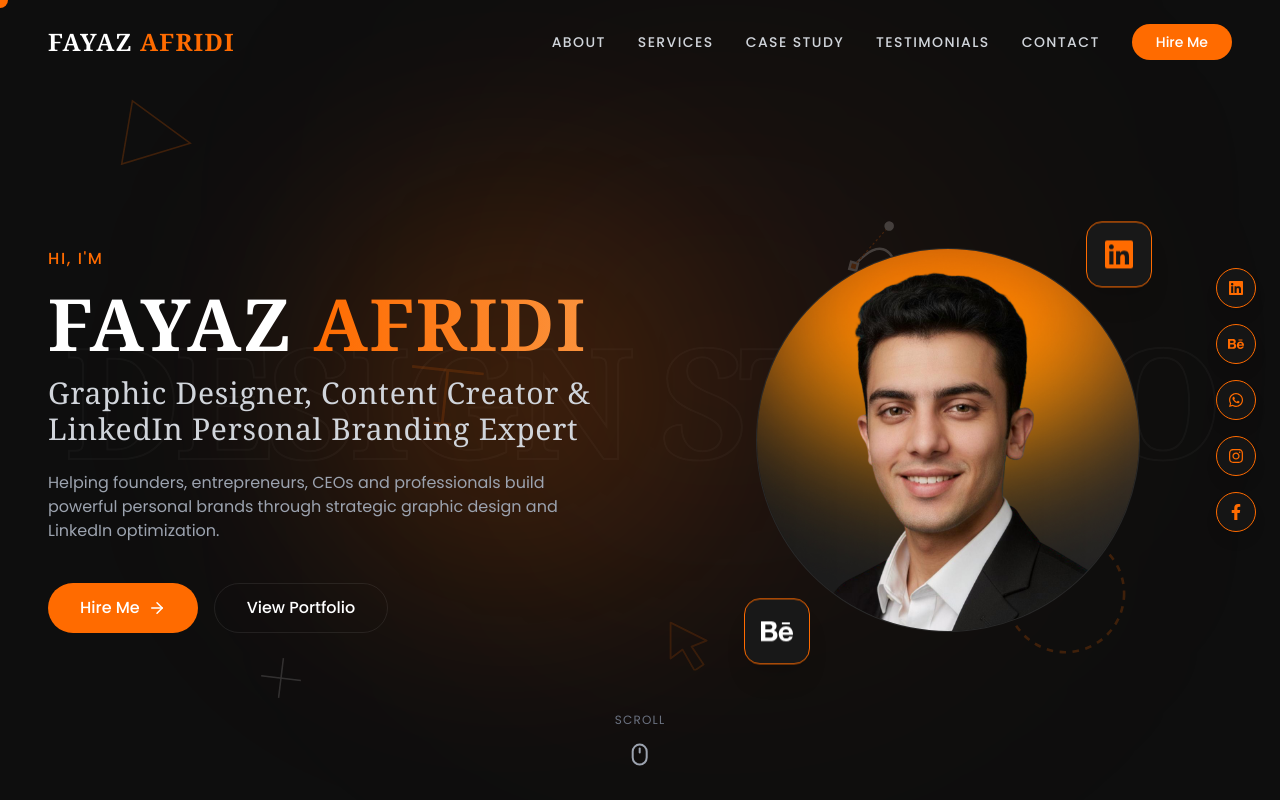
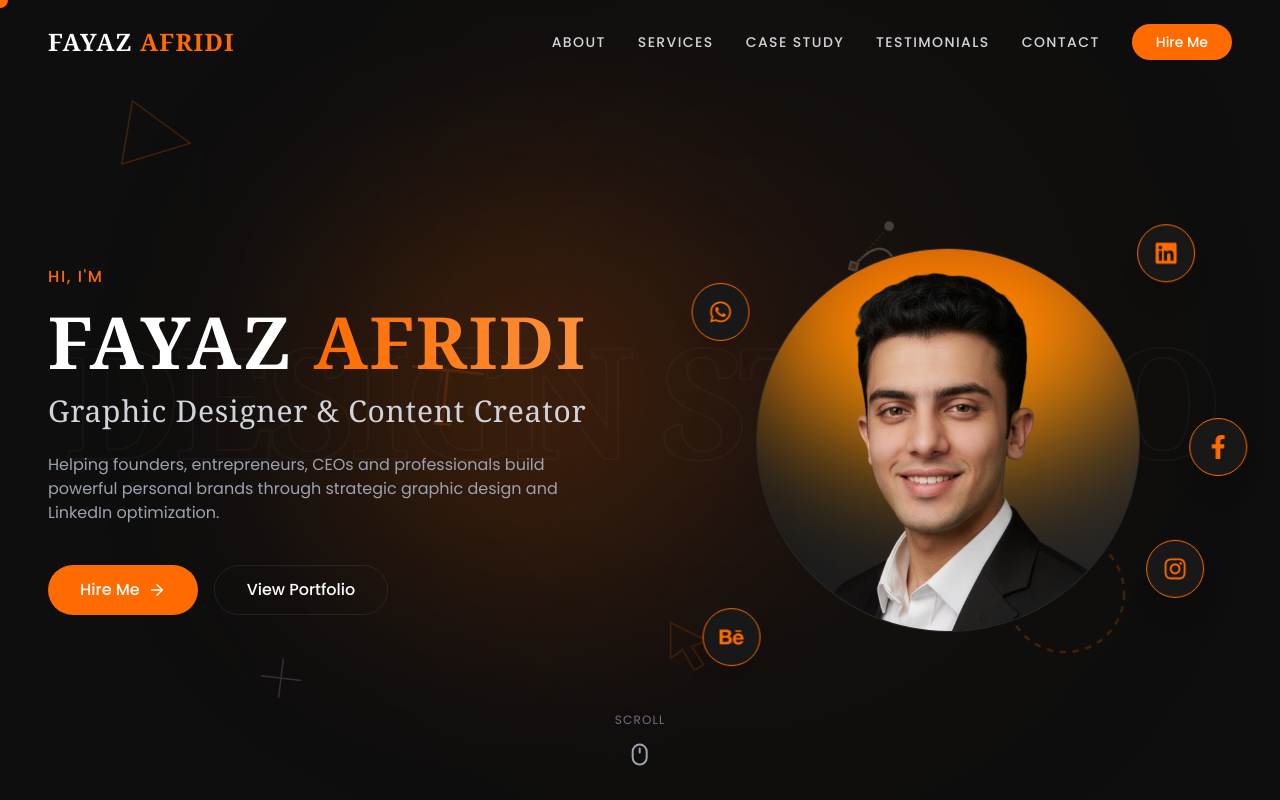
Before and after one commit to isamadafridi/fayaz-portfolio, a React (Vite) app: page / in a window 1280 px wide. Shown: the top 800 px of the page. Built offline with nearby package versions, Linux system fonts and the light colour scheme.

Commit message:
social media icon fixing

```diff
--- a/src/components/sections/Hero.tsx
+++ b/src/components/sections/Hero.tsx
@@ -40,8 +40,8 @@ const Hero = () => {
               FAYAZ <span className="text-transparent bg-clip-text bg-gradient-to-r from-primary to-orange-400">AFRIDI</span>
             </h1>
             <h2 className="text-xl md:text-3xl text-gray-300 font-medium mb-6">
-              Graphic Designer, Content Creator & <br className="hidden md:block" />
-              LinkedIn Personal Branding Expert
+              Graphic Designer & Content Creator <br className="hidden md:block" />
+              {/* LinkedIn Personal Branding Expert */}
             </h2>
             <p className="text-gray-400 max-w-lg text-sm md:text-base mb-10 leading-relaxed">
               Helping founders, entrepreneurs, CEOs and professionals build powerful personal brands through strategic graphic design and LinkedIn optimization.
@@ -73,22 +73,29 @@ const Hero = () => {
               </div>
             </motion.div>
 
-            {/* Floating Icons */}
-            <motion.div
-              animate={{ y: [-10, 10, -10] }}
-              transition={{ repeat: Infinity, duration: 4, ease: "easeInOut" }}
-              className="absolute top-20 right-10 md:right-20 bg-card border border-primary p-4 rounded-2xl shadow-xl backdrop-blur-md"
-            >
-              <FaLinkedin className="text-primary w-8 h-8" />
-            </motion.div>
-
-            <motion.div
-              animate={{ y: [10, -10, 10] }}
-              transition={{ repeat: Infinity, duration: 5, ease: "easeInOut", delay: 1 }}
-              className="absolute bottom-20 left-10 md:left-20 bg-card border border-primary p-4 rounded-2xl shadow-xl backdrop-blur-md"
-            >
-              <FaBehance className="text-white w-8 h-8" />
-            </motion.div>
+            {/* Floating Social Icons */}
+            {[
+              { icon: FaLinkedin, link: 'https://www.linkedin.com/in/fayaz-afridi-80ba02224', position: 'top-10 md:top-20 right-4 md:right-10', animation: { y: [-15, 15, -15], x: [0, 5, 0] }, duration: 4, delay: 0 },
+              { icon: FaBehance, link: 'https://www.behance.net/fayazafridi', position: 'bottom-10 md:bottom-20 left-4 md:left-10', animation: { y: [15, -15, 15], x: [0, -5, 0] }, duration: 5, delay: 1 },
+              { icon: FaWhatsapp, link: 'https://wa.me/923129979558', position: 'top-24 md:top-36 left-2 md:left-8', animation: { y: [-10, 10, -10], x: [0, -10, 0] }, duration: 4.5, delay: 0.5 },
+              { icon: FaInstagram, link: 'https://www.instagram.com/fayaz_afridii', position: 'bottom-24 md:bottom-36 right-2 md:right-8', animation: { y: [10, -10, 10], x: [0, 10, 0] }, duration: 5.5, delay: 1.5 },
+              { icon: FaFacebookF, link: 'https://www.facebook.com/fayaz_afridii', position: 'top-1/2 -mt-6 right-0 md:-right-4', animation: { y: [-12, 12, -12], x: [5, -5, 5] }, duration: 6, delay: 2 },
+            ].map((social, idx) => {
+              const Icon = social.icon;
+              return (
+                <motion.a
+                  key={idx}
+                  href={social.link}
+                  target="_blank"
+                  rel="noreferrer"
+                  animate={social.animation}
+                  transition={{ repeat: Infinity, duration: social.duration, ease: "easeInOut", delay: social.delay }}
+                  className={`absolute ${social.position} bg-card border border-primary p-4 rounded-full shadow-xl backdrop-blur-md hover:bg-primary hover:text-white text-primary transition-all duration-300 z-20 hover:scale-110`}
+                >
+                  <Icon className="w-6 h-6" />
+                </motion.a>
+              )
+            })}
           </div>
         </div>
       </div>
@@ -106,32 +113,7 @@ const Hero = () => {
           <Mouse size={24} className="text-gray-400" />
         </motion.div>
       </motion.div>
-      {/* Vertical Social Links */}
-      <div className="absolute right-6 top-1/2 -translate-y-1/2 hidden md:flex flex-col gap-4 z-50">
-        {[
-          { icon: FaLinkedin, link: 'https://www.linkedin.com/in/fayaz-afridi-80ba02224' },
-          { icon: FaBehance, link: 'https://www.behance.net/fayazafridi' },
-          { icon: FaWhatsapp, link: 'https://wa.me/923129979558' },
-          { icon: FaInstagram, link: 'https://www.instagram.com/fayaz_afridii' },
-          { icon: FaFacebookF, link: 'https://www.facebook.com/fayaz_afridii' },
-        ].map((social, i) => {
-          const Icon = social.icon;
-          return (
-            <motion.a
-              key={i}
-              href={social.link}
-              target="_blank"
-              rel="noreferrer"
-              initial={{ opacity: 0, x: 20 }}
-              animate={{ opacity: 1, x: 0 }}
-              transition={{ delay: 0.8 + (i * 0.1) }}
-              className="w-10 h-10 bg-card/80 border border-primary rounded-full flex items-center justify-center hover:bg-primary hover:-translate-x-1 transition-all duration-300 text-primary hover:text-white backdrop-blur-sm shadow-lg"
-            >
-              <Icon className="w-4 h-4" />
-            </motion.a>
-          );
-        })}
-      </div>
+
     </section>
   );
 };
```
